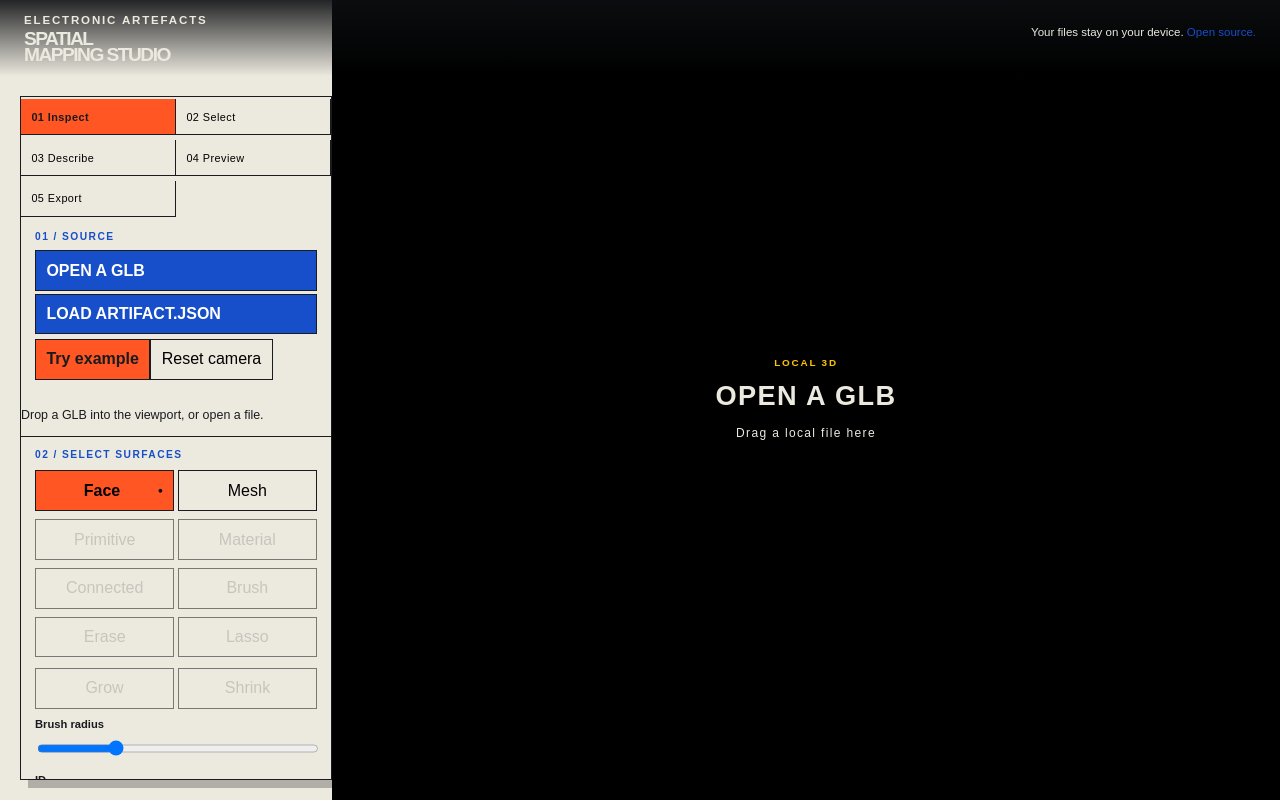
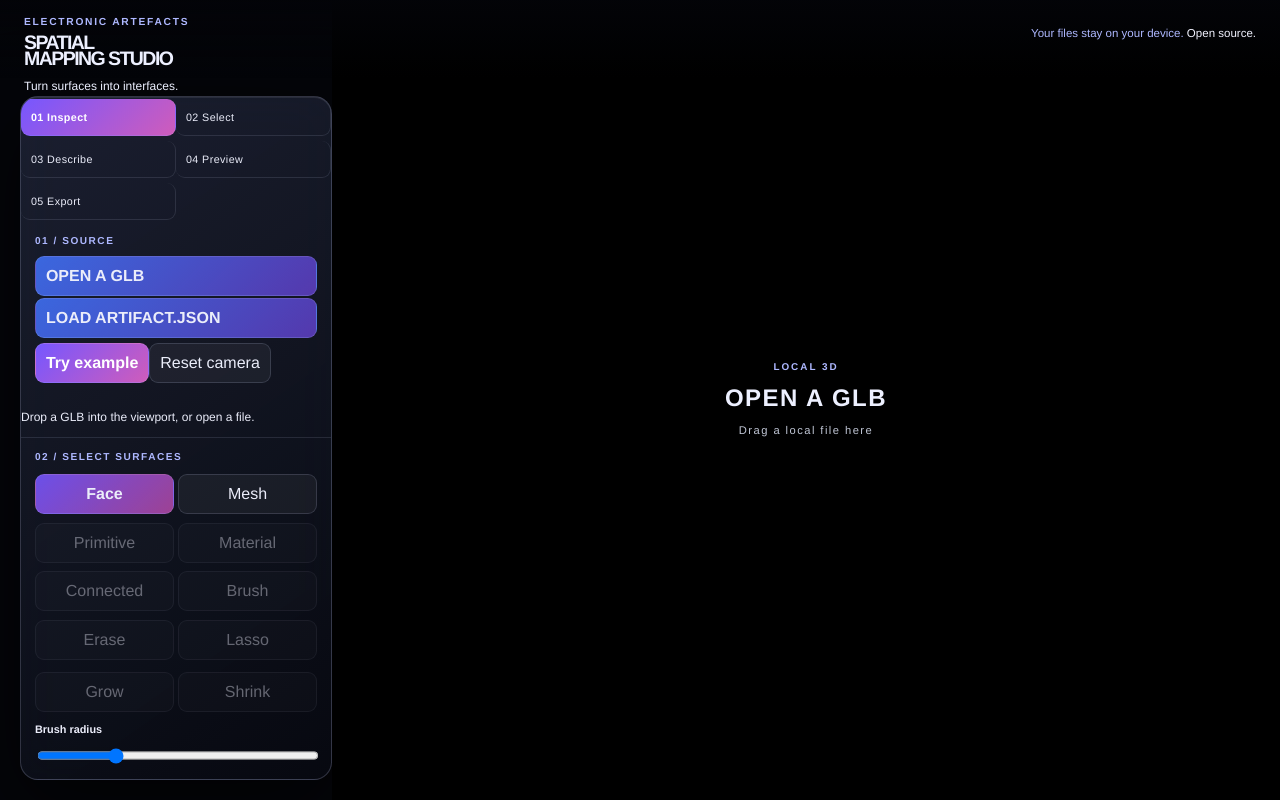
Before and after one commit to electronicartefacts/spatial-mapping-studio, a website built with Vite: page apps/mapper/index.html in a window 1280 px wide. Built offline with nearby package versions, Linux system fonts and the light colour scheme.

Commit message:
feat: adopt dark glass Studio aesthetic

```diff
--- a/apps/mapper/src/style.css
+++ b/apps/mapper/src/style.css
@@ -1,7 +1,7 @@
 :root {
-  font-family: Arial, Helvetica, sans-serif;
-  color: #191b1e;
-  background: #ece9df;
+  font-family: 'Helvetica Neue', Arial, sans-serif;
+  color: #edf0ff;
+  background: #040509;
 }
 * {
   box-sizing: border-box;
@@ -16,130 +16,126 @@
   position: fixed;
   z-index: 4;
   inset: 0 0 auto;
-  height: 76px;
-  padding: 14px 24px;
-  color: #ece9df;
-  background: linear-gradient(180deg, rgba(12, 14, 17, 0.9), transparent);
+  height: 78px;
+  padding: 15px 24px;
   pointer-events: none;
+  background: linear-gradient(180deg, rgba(3, 4, 8, 0.92), transparent);
 }
 h1 {
-  font-size: 1.2rem;
+  margin: 0;
+  font-size: 1.22rem;
   line-height: 0.82;
   letter-spacing: -0.08em;
-  margin: 0;
 }
 .eyebrow {
-  font-size: 0.72rem;
-  font-weight: 700;
-  letter-spacing: 0.16em;
   margin: 0 0 5px;
+  font-size: 0.64rem;
+  font-weight: 800;
+  letter-spacing: 0.17em;
+  color: #aeb8ff;
 }
 .promise {
   position: absolute;
   right: 24px;
   top: 14px;
   font-size: 0.72rem;
+  color: #aeb8ff;
 }
 .promise span {
-  color: #174ec9;
-}
-.workspace {
-  display: contents;
+  color: #f2f3ff;
 }
 aside {
   position: absolute;
-  z-index: 2;
+  z-index: 3;
   left: 20px;
   top: 96px;
   bottom: 20px;
   width: min(312px, calc(100vw - 40px));
-  max-height: none;
   overflow: auto;
-  padding: 0;
-  background: rgba(236, 233, 223, 0.96);
-  border: 1px solid #191b1e;
-  box-shadow: 8px 8px 0 rgba(0, 0, 0, 0.25);
+  color: #ebedfa;
+  background: linear-gradient(145deg, rgba(39, 45, 68, 0.66), rgba(8, 10, 18, 0.84));
+  border: 1px solid rgba(209, 216, 255, 0.2);
+  border-radius: 18px;
+  box-shadow:
+    0 24px 80px rgba(0, 0, 0, 0.58),
+    inset 0 1px rgba(255, 255, 255, 0.08);
+  backdrop-filter: blur(22px) saturate(130%);
 }
 nav {
   display: grid;
   grid-template-columns: 1fr 1fr;
-  margin: 0;
 }
 .mode {
+  min-height: 37px;
   border: 0;
-  border-right: 1px solid #191b1e;
-  border-bottom: 1px solid #191b1e;
+  border-right: 1px solid rgba(209, 216, 255, 0.12);
+  border-bottom: 1px solid rgba(209, 216, 255, 0.12);
   text-align: left;
+  font-size: 0.67rem;
+  letter-spacing: 0.04em;
   background: transparent;
-  min-height: 36px;
-  font-size: 0.68rem;
-  letter-spacing: 0.04em;
+  color: inherit;
 }
 .mode.active,
 .primary {
-  background: #ff5624;
-  color: #191b1e;
+  background: linear-gradient(135deg, #7657ff, #cf5cbb);
+  color: #fff;
   font-weight: 700;
-}
-button,
-.file-button {
-  padding: 0.65rem;
-  border: 1px solid #191b1e;
-  background: #ece9df;
-  cursor: pointer;
-  font: inherit;
-  margin: 0.15rem 0;
-  transition:
-    background 0.14s ease,
-    color 0.14s ease,
-    transform 0.14s ease;
-}
-button[aria-pressed='true'] {
-  background: #ff5624;
-  font-weight: 700;
-}
-button[aria-pressed='true']::after {
-  content: '●';
-  float: right;
-  font-size: 0.55rem;
-  margin-top: 0.2rem;
-}
-button:disabled {
-  cursor: not-allowed;
-  opacity: 0.55;
-}
-.selection-modes {
-  display: grid;
-  grid-template-columns: 1fr 1fr;
-  gap: 0.2rem;
-  margin: 0.5rem 0;
 }
 .panel-section {
   padding: 12px 14px;
-  border-top: 1px solid #191b1e;
+  border-top: 1px solid rgba(209, 216, 255, 0.12);
 }
 .panel-section:first-of-type {
-  border-top: 0;
+  border: 0;
 }
 .panel-kicker {
   margin: 0 0 8px;
-  font-size: 0.64rem;
-  letter-spacing: 0.14em;
+  font-size: 0.63rem;
+  letter-spacing: 0.15em;
   font-weight: 800;
-  color: #174ec9;
+  color: #aeb8ff;
 }
-.tool-row {
+.tool-row,
+.selection-modes {
   display: grid;
   grid-template-columns: 1fr 1fr;
   gap: 4px;
 }
-.tool-row button {
-  margin: 0;
+.selection-modes {
+  margin: 0.5rem 0;
+}
+button,
+.file-button {
+  display: inline-block;
+  width: auto;
+  padding: 0.62rem;
+  border: 1px solid rgba(209, 216, 255, 0.16);
+  border-radius: 9px;
+  background: rgba(255, 255, 255, 0.05);
+  color: inherit;
+  cursor: pointer;
+  font: inherit;
+  margin: 0.15rem 0;
+  transition: 0.14s ease;
+}
+button:hover:not(:disabled),
+.file-button:hover {
+  background: rgba(190, 201, 255, 0.16);
+  transform: translateY(-1px);
+}
+button[aria-pressed='true'] {
+  background: linear-gradient(135deg, rgba(118, 86, 255, 0.9), rgba(208, 83, 190, 0.74));
+  font-weight: 700;
+}
+button:disabled {
+  opacity: 0.4;
+  cursor: not-allowed;
 }
 .file-button {
   display: block;
-  background: #174ec9;
-  color: #fff;
+  width: 100%;
+  background: linear-gradient(135deg, rgba(65, 117, 255, 0.85), rgba(106, 69, 218, 0.76));
   font-weight: 700;
 }
 .file-button input {
@@ -147,26 +143,33 @@
 }
 label {
   display: block;
-  font-size: 0.7rem;
+  margin-top: 0.55rem;
+  font-size: 0.68rem;
   font-weight: 700;
-  margin-top: 0.6rem;
 }
 input {
   display: block;
   width: 100%;
+  margin-top: 4px;
   padding: 0.45rem;
-  border: 1px solid #191b1e;
-  background: #f8f6ef;
+  border: 1px solid rgba(209, 216, 255, 0.2);
+  border-radius: 7px;
+  background: rgba(0, 0, 0, 0.24);
+  color: #fff;
   font: inherit;
 }
+button:focus-visible,
+input:focus-visible {
+  outline: 2px solid #ad9bff;
+  outline-offset: 2px;
+}
 h2 {
-  font-size: 0.8rem;
+  font-size: 0.75rem;
   text-transform: uppercase;
-  margin: 0.8rem 0 0.2rem;
+  margin: 0.65rem 0 0.2rem;
 }
-#status,
-#selection-count {
-  font-size: 0.78rem;
+p {
+  font-size: 0.75rem;
   line-height: 1.35;
 }
 ul {
@@ -176,24 +179,42 @@
 }
 li {
   padding: 0.45rem 0;
-  border-bottom: 1px solid #bbb5a7;
-  font-size: 0.82rem;
+  border-bottom: 1px solid rgba(209, 216, 255, 0.12);
+  font-size: 0.8rem;
 }
 li > button:first-child {
-  text-align: left;
   border: 0;
   padding: 0;
-  margin: 0;
+  background: none;
+  text-align: left;
 }
-#region-inspector p {
+#import-diagnostics {
+  display: none;
+}
+#model-summary {
   font-size: 0.7rem;
-  line-height: 1.35;
+  color: #c5cbde;
+}
+#selection-stats,
+#topology-status {
+  color: #aeb8ff;
+  font-size: 0.7rem;
+  font-weight: 700;
 }
 #viewport {
   margin-left: 332px;
   min-height: 100vh;
   position: relative;
-  background: radial-gradient(circle at 58% 42%, #596273 0, #242932 34%, #101216 74%);
+  overflow: hidden;
+  background:
+    radial-gradient(circle at 64% 38%, rgba(71, 79, 143, 0.35), transparent 27%),
+    radial-gradient(circle at 42% 72%, rgba(125, 35, 108, 0.24), transparent 35%),
+    radial-gradient(circle at 52% 46%, #202638 0, #090b11 54%, #030407 100%);
+}
+#viewport canvas {
+  width: 100%;
+  height: 100%;
+  display: block;
 }
 #lasso-path {
   position: absolute;
@@ -201,14 +222,40 @@
   width: 100%;
   height: 100%;
   pointer-events: none;
-  fill: rgba(255, 196, 0, 0.15);
-  stroke: #ff5624;
+  fill: rgba(152, 117, 255, 0.15);
+  stroke: #ad9bff;
   stroke-width: 2;
 }
-#viewport canvas {
-  width: 100%;
-  height: 100%;
+#drop-hint {
+  position: absolute;
+  left: 50%;
+  top: 50%;
+  transform: translate(-50%, -50%);
+  text-align: center;
+  font-size: 1.5rem;
+  font-weight: 700;
+  letter-spacing: 0.06em;
+}
+#drop-hint:before {
+  content: 'LOCAL 3D';
   display: block;
+  margin-bottom: 12px;
+  color: #aeb8ff;
+  font-size: 0.62rem;
+  letter-spacing: 0.2em;
+}
+#drop-hint small {
+  font-size: 0.7rem;
+  font-weight: 400;
+  color: #bfc5d4;
+}
+#brush-preview {
+  position: absolute;
+  border: 2px solid #ad9bff;
+  border-radius: 50%;
+  pointer-events: none;
+  transform: translate(-50%, -50%);
+  z-index: 3;
 }
 #cursor-hud {
   position: absolute;
@@ -216,11 +263,12 @@
   pointer-events: none;
   transform: translate(16px, 16px);
   padding: 7px 9px;
-  color: #ece9df;
-  background: #191b1e;
-  border-left: 3px solid #ff5624;
+  color: #f4f5ff;
+  background: rgba(8, 10, 18, 0.78);
+  border-left: 3px solid #ad9bff;
+  border-radius: 8px;
+  backdrop-filter: blur(12px);
   font-size: 0.67rem;
-  letter-spacing: 0.04em;
 }
 #cursor-hud strong,
 #cursor-hud span {
@@ -228,110 +276,38 @@
 }
 #cursor-hud span {
   margin-top: 2px;
-  color: #bfc5cf;
+  color: #bbc1d5;
   font-size: 0.6rem;
 }
-body[data-tool='brush'] #cursor-hud strong {
-  color: #ff5624;
-}
-body[data-tool='erase'] #cursor-hud strong {
-  color: #174ec9;
-}
-body[data-tool='lasso'] #cursor-hud strong {
-  color: #ffc400;
-}
-#drop-hint {
-  position: absolute;
-  left: 50%;
-  top: 50%;
-  transform: translate(-50%, -50%);
-  color: #ece9df;
-  text-align: center;
-  font-size: 1.7rem;
-  font-weight: 700;
-  letter-spacing: 0.05em;
-}
-#selection-stats,
-#topology-status {
-  color: #174ec9;
-  font-size: 0.72rem;
-  font-weight: 700;
-}
-#model-summary {
-  font-size: 0.72rem;
-  line-height: 1.35;
-}
-#import-diagnostics {
-  display: none;
-}
-button:hover:not(:disabled),
-.file-button:hover {
-  background: #191b1e;
-  color: #ece9df;
-  transform: translateX(2px);
-}
-button:focus-visible,
-input:focus-visible {
-  outline: 3px solid #174ec9;
-  outline-offset: 2px;
-}
-#drop-hint small {
-  font-size: 0.75rem;
-  font-weight: 400;
-}
-#drop-hint::before {
-  content: 'LOCAL 3D';
-  display: block;
-  margin-bottom: 12px;
-  color: #ffc400;
-  font-size: 0.62rem;
-  letter-spacing: 0.18em;
-}
-#brush-preview {
-  position: absolute;
-  border: 2px solid #ff5624;
-  border-radius: 50%;
-  pointer-events: none;
-  transform: translate(-50%, -50%);
-  z-index: 3;
-}
-body.erase-active #brush-preview {
-  border-color: #174ec9;
-}
 @media (max-width: 760px) {
-  main {
-    display: block;
-  }
   header {
     position: relative;
     height: auto;
-    min-height: auto;
-    padding: 1.4rem;
-    border: 0;
-    background: #191b1e;
-  }
-  h1 {
-    font-size: 1.8rem;
-    margin: 0;
-  }
-  .workspace {
-    display: block;
-  }
-  aside {
-    position: relative;
-    left: auto;
-    bottom: auto;
-    width: auto;
-    max-height: none;
-    margin: 1.4rem;
-    box-shadow: none;
-  }
-  #viewport {
-    margin-left: 0;
-    min-height: 60vh;
+    padding: 1.3rem;
+    background: #080a10;
   }
   .promise {
     position: static;
     margin: 0.8rem 0 0;
   }
+  h1 {
+    font-size: 1.8rem;
+  }
+  aside {
+    position: relative;
+    left: auto;
+    top: auto;
+    bottom: auto;
+    width: auto;
+    margin: 1rem;
+    border-radius: 14px;
+    box-shadow: none;
+  }
+  #viewport {
+    margin-left: 0;
+    min-height: 70vh;
+  }
+  .selection-modes {
+    grid-template-columns: 1fr 1fr;
+  }
 }
```
